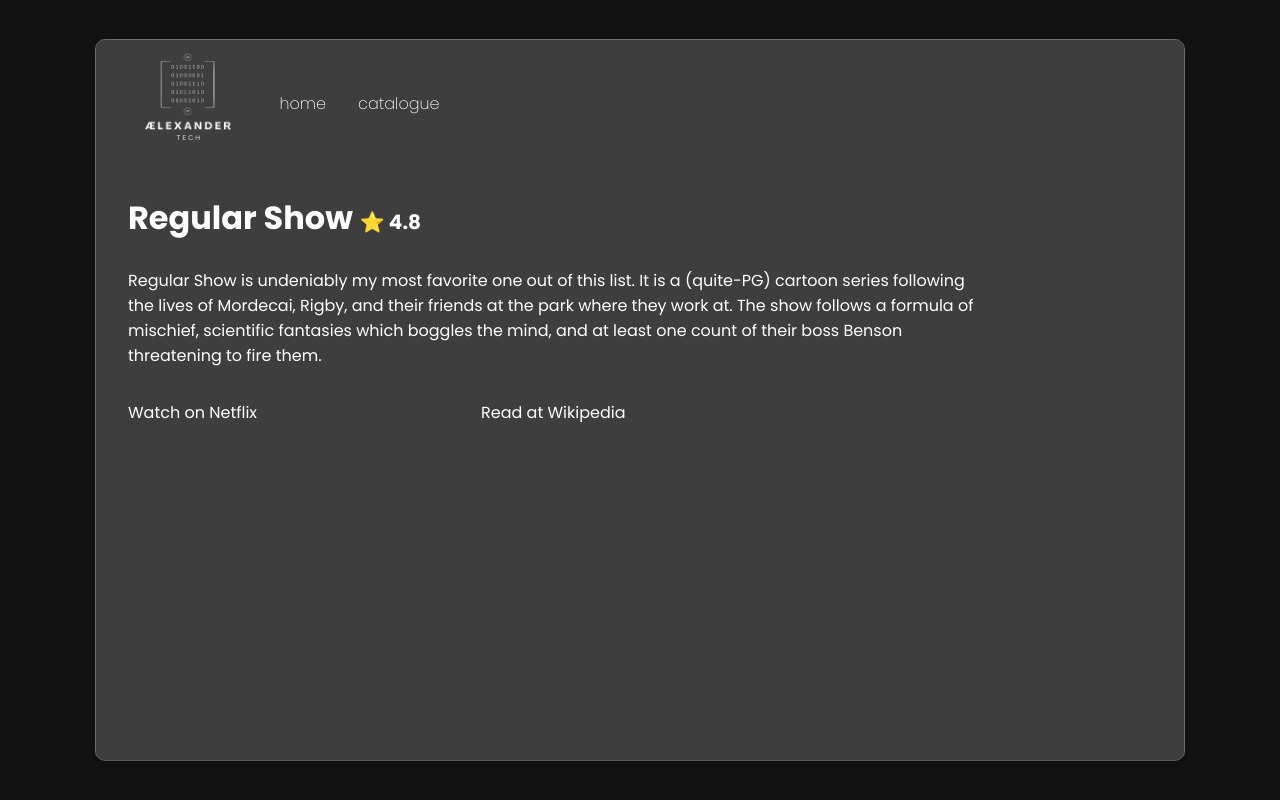
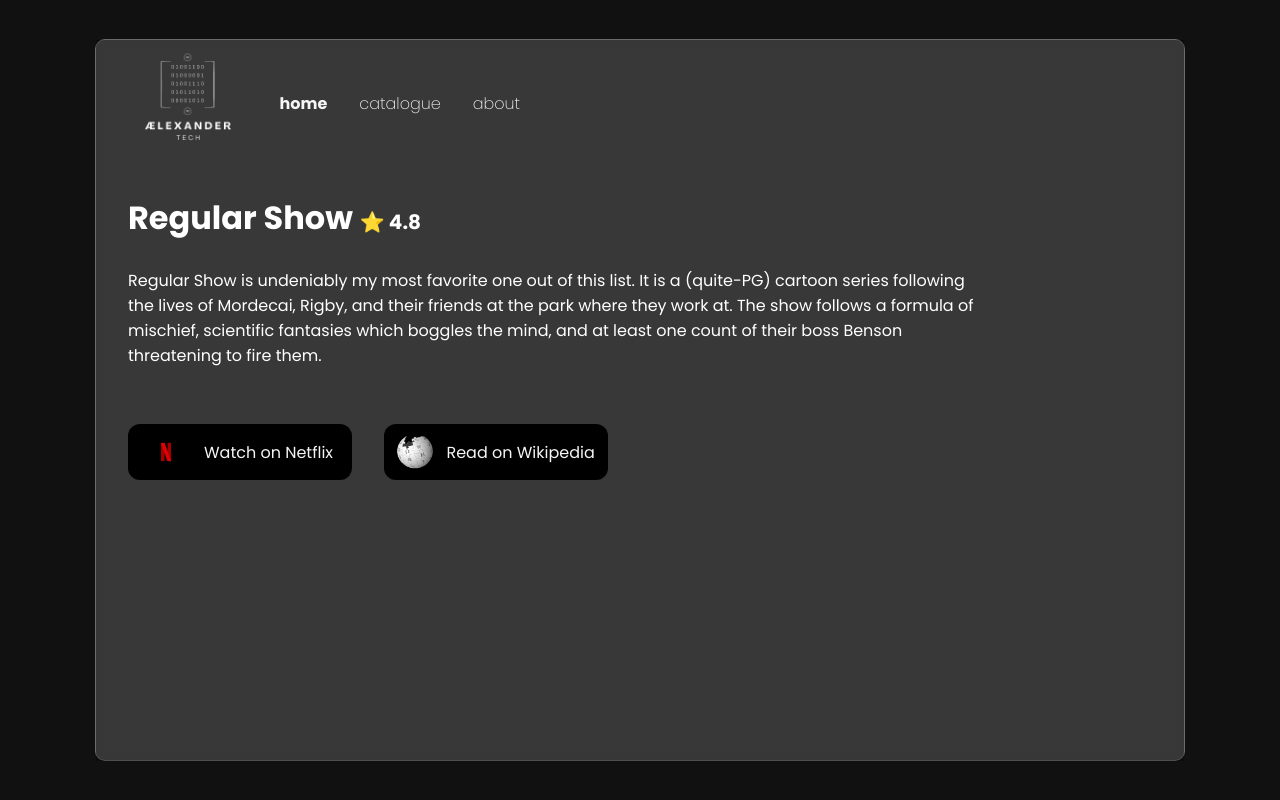
Before and after one commit to 8-MrAlex-8/movie-ranking-project, a plain HTML site: page sample-movie-card.html in a window 1280 px wide. Drawn offline with Linux system fonts and the light colour scheme.

Commit message:
Refactored UI of button group and button containers. Links appended; template is complete.

```diff
--- a/sample-movie-card.html
+++ b/sample-movie-card.html
@@ -49,8 +49,9 @@
         <div class = "dark-container">
             <section class = "navbar">
                 <div class = "navbar-item-1"><img src = "assets/aelexander-white-nobg.png" width = "120" height = "120" /></div>
-                <div class = "navbar-item-2">home</div>
-                <div class = "navbar-item-3">catalogue</div>
+                <div class = "navbar-item-2"><a href = "#" class = "active">home</a></div>
+                <div class = "navbar-item-3"><a href = "#">catalogue</a></div>
+                <div class = "navbar-item-3"><a href = "#">about</a></div>
             </section>
             <section class = "body">
                 <h1 class = "title"> Regular Show <span id = "ranking"> ⭐ 4.8 </span></h1>
@@ -61,9 +62,15 @@
                     the mind, and at least one count of their boss Benson threatening to fire them.
                 </p>
             </section>
-            <section class = "buttons">
-                <p class = "netflixLink"> Watch on Netflix </p>
-                <p class = "wikiLink"> Read at Wikipedia </p>
+            <section class = "button-group">
+                <div class = "button-container-netflix">
+                    <div class = "button-logo-netflix"></div>
+                    <p><a href = "https://www.netflix.com/ph-en/title/70221402">Watch on Netflix</a></p>
+                </div>
+                <div class = "button-container-wikipedia">
+                    <div class = "button-logo-wikipedia"></div>
+                    <p><a href = "https://en.wikipedia.org/wiki/Regular_Show">Read on Wikipedia</a></p>
+                </div>
             </section>
         </div>
     </div>
--- a/sample.css
+++ b/sample.css
@@ -6,6 +6,15 @@ body {
     align-items: center;
     justify-content: center;
 }
+
+ a {
+    color: #f5f5f5;
+    text-decoration: none;
+ }
+
+ a.active {
+    font-weight: 700;
+ }
 
 .content-item {
     background: rgba( 255, 255, 255, 0.25 );
@@ -27,7 +36,7 @@ body {
 }
 
 .dark-container {
-    background-color: #00000032;
+    background-color: #00000045;
     height: inherit;
     padding-bottom: 1px;
 }
@@ -61,7 +70,56 @@ body {
     margin-right: 12rem;
 }
 
-.buttons {
+.button-group {
+    display:flex;
+    flex-direction: row;
+}
+
+.button-container-netflix, .button-container-wikipedia {
+    background-color: black;
+    color: #f5f5f5;
+
+    width: 14rem;
+    height: 3.5rem;
+    margin-left: 2rem;
+    margin-top: 2.5rem;
     display: flex;
     flex-direction: row;
+    align-items: center;
+    justify-content: space-evenly;
+    border-radius: 12px;
 }
+
+.button-logo-netflix {
+    height: 36px;
+    width: 36px;
+    border-radius: 100%;
+    border: 1px solid black;
+    background-color: black;
+    background-image: url('./assets/netflix-logo.png');
+    background-repeat: no-repeat;
+    background-position: center;
+    background-size: cover;
+}
+
+.button-logo-wikipedia {
+    height: 36px;
+    width: 36px;
+    border-radius: 100%;
+    background-image: url('./assets/wikipedia-logo.png');
+    background-repeat: no-repeat;
+    background-position: center;
+    background-size: cover;
+}
+
+
+.button-container-netflix:hover {
+    background-color: #910000;
+    color: #f5f5f5;
+    cursor: pointer;
+}
+
+.button-container-wikipedia:hover {
+    background-color: #606060;
+    cursor: pointer;
+}
```
Also changed, not shown: assets/netflix-logo.png (added), assets/wikipedia-logo.png (added).
